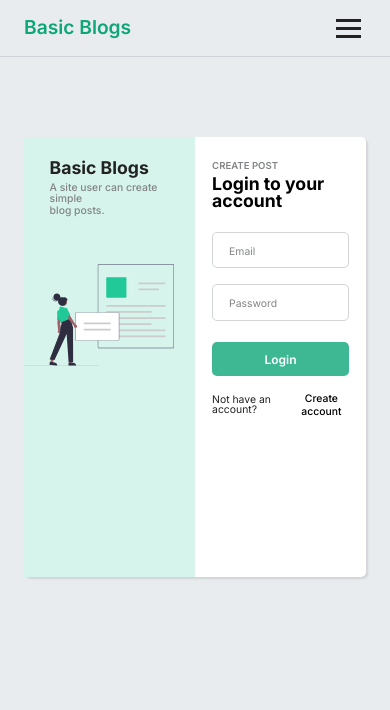
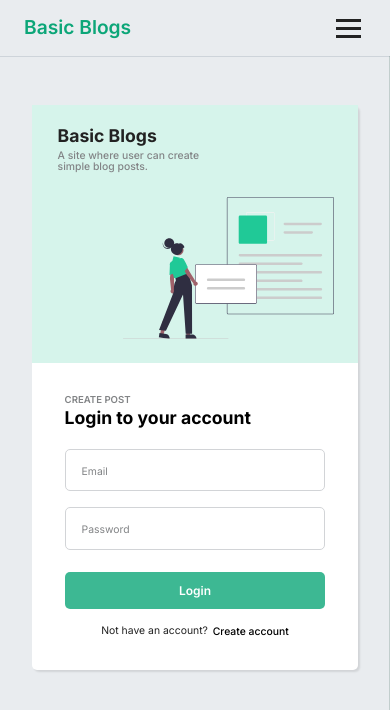
Before and after one commit to wasifalam23/basic-blogs, a React (Create React App) app in the folder client/: page /auth in a window 390 px wide. Shown: the top 710 px of the page. Built offline with nearby package versions, Linux system fonts and the light colour scheme; no server answers.

Commit message:
achieved responsiveness on login/signup screen and fixed styles on sidedrawer

```diff
--- a/client/src/components/AddPost/AddPostForm/AddPostForm.scss
+++ b/client/src/components/AddPost/AddPostForm/AddPostForm.scss
@@ -16,6 +16,10 @@
       grid-template-columns: 1fr;
       grid-row-gap: 6rem;
     }
+
+    @include for-mobile {
+      grid-row-gap: 4rem;
+    }
   }
 
   &__text--inputs {
@@ -25,6 +29,10 @@
 
     @include for-tablet {
       gap: 2.5rem;
+    }
+
+    @include for-mobile {
+      gap: 2rem;
     }
   }
 
@@ -52,5 +60,9 @@
       grid-column: initial;
       margin-top: -3rem;
     }
+
+    @include for-mobile {
+      margin-top: -2rem;
+    }
   }
 }
--- a/client/src/components/AddPost/PostImageUpload/PostImageUpload.scss
+++ b/client/src/components/AddPost/PostImageUpload/PostImageUpload.scss
@@ -13,6 +13,10 @@
 
     @include for-tablet {
       height: 40rem;
+    }
+
+    @include for-mobile {
+      height: 30rem;
     }
   }
 
--- a/client/src/components/AuthForm/AuthForm.js
+++ b/client/src/components/AuthForm/AuthForm.js
@@ -17,7 +17,8 @@ const AuthForm = () => {
       <div className="auth-form__intro--holder">
         <h3 className="auth-form__intro--title">Basic Blogs</h3>
         <p className="auth-form__intro--descr">
-          A site user can create simple <br /> blog posts.
+          A site where user can create <br />
+          simple blog posts.
         </p>
         <img src={contentCreator} alt="" className="auth-form__intro--illus" />
       </div>
--- a/client/src/components/AuthForm/AuthForm.scss
+++ b/client/src/components/AuthForm/AuthForm.scss
@@ -8,17 +8,34 @@
     background-color: $color-white;
     border-radius: $border-radius-5px;
     box-shadow: 2px 2px 2px rgba(0, 0, 0, 0.1);
+
+    @include for-smaller-tablet {
+      grid-template-columns: 1fr;
+      height: initial;
+      padding-bottom: 4rem;
+    }
   }
 
   &__intro--holder {
     background-color: #d6f4eb;
     padding: 2.8rem 2rem 0 0;
+
+    @include for-smaller-tablet {
+      padding-bottom: 3rem;
+      padding-right: 3rem;
+      display: flex;
+      flex-direction: column;
+    }
   }
 
   &__form--holder {
     padding: 3rem 0 0 0;
     width: 80%;
     margin: 0 auto;
+
+    @include for-smaller-tablet {
+      padding-top: 4rem;
+    }
   }
 
   &__intro--title,
@@ -43,6 +60,12 @@
   &__intro--illus {
     margin-top: 6rem;
     width: 97%;
+
+    @include for-smaller-tablet {
+      margin-top: 3rem;
+      width: 70%;
+      align-self: flex-end;
+    }
   }
 
   &__form--intro {
@@ -81,6 +104,10 @@
     padding: 1.2rem 2rem;
     font-size: 1.5rem;
     font-weight: $font-semibold;
+
+    @include for-tablet {
+      padding: 1.4rem 2rem;
+    }
   }
 
   &__mode--content {
--- a/client/src/components/FormElements/Input/Input.scss
+++ b/client/src/components/FormElements/Input/Input.scss
@@ -41,6 +41,10 @@
     border: 1px solid $color-gray-light;
     font-size: 1.8rem;
     outline: none;
+
+    @include for-tablet {
+      padding: 1.6rem 2rem;
+    }
   }
 
   &__box input:focus,
--- a/client/src/components/Header/SideDrawer/SideDrawer.scss
+++ b/client/src/components/Header/SideDrawer/SideDrawer.scss
@@ -21,6 +21,10 @@
     @include for-smaller-tablet {
       display: flex;
     }
+
+    @include for-mobile {
+      width: 62%;
+    }
   }
 
   &__list--active {
@@ -28,7 +32,7 @@
   }
 
   &__list--item {
-    font-size: 1.5rem;
+    font-size: 1.6rem;
     padding: 0 3rem;
     width: 100%;
   }
@@ -62,7 +66,7 @@
   }
 
   &__link--icon {
-    font-size: 1.5rem;
+    font-size: 1.65rem;
   }
 
   &__icon--chevron {
@@ -73,18 +77,16 @@
     display: flex;
     align-items: center;
     gap: 1.5rem;
-    padding-top: 1rem;
-    padding-left: 4rem;
+    padding: 1rem 0 6rem 3rem;
     width: 100%;
-    padding-bottom: 6rem;
     border-bottom: 1px solid $color-teal-light;
   }
 
   &__user--photo {
-    width: 4.8rem;
-    height: 4.8rem;
+    width: 5rem;
+    height: 5rem;
     border-radius: 50%;
-    border: 3px solid $color-teal-light;
+    border: 2px solid $color-teal-light;
   }
 
   &__user--info {
@@ -94,13 +96,13 @@
   }
 
   &__user--name {
-    font-size: 1.4rem;
+    font-size: 1.5rem;
     font-weight: $font-semibold;
     color: $color-white;
   }
 
   &__user--email {
-    font-size: 1.3rem;
+    font-size: 1.4rem;
     font-weight: $font-medium;
     color: $color-gray-light;
   }
--- a/client/src/pages/Pages.scss
+++ b/client/src/pages/Pages.scss
@@ -31,6 +31,16 @@
     margin-top: 10rem;
     padding: 0 3rem;
     padding-bottom: 10rem;
+
+    @include for-smaller-tablet {
+      max-width: 70rem;
+      padding: 0 4rem;
+      padding-bottom: 8rem;
+    }
+
+    @include for-mobile {
+      margin-top: 6rem;
+    }
   }
 }
 
```
Also changed, not shown: 3 other files (tests, documents, lock files or other folders).
